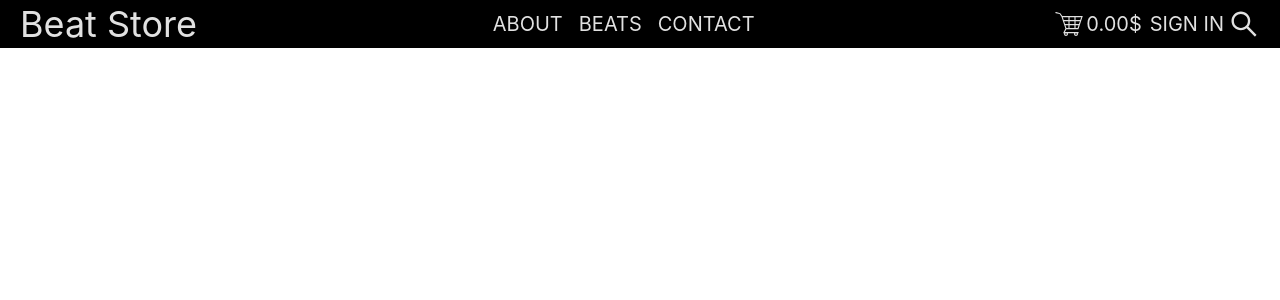
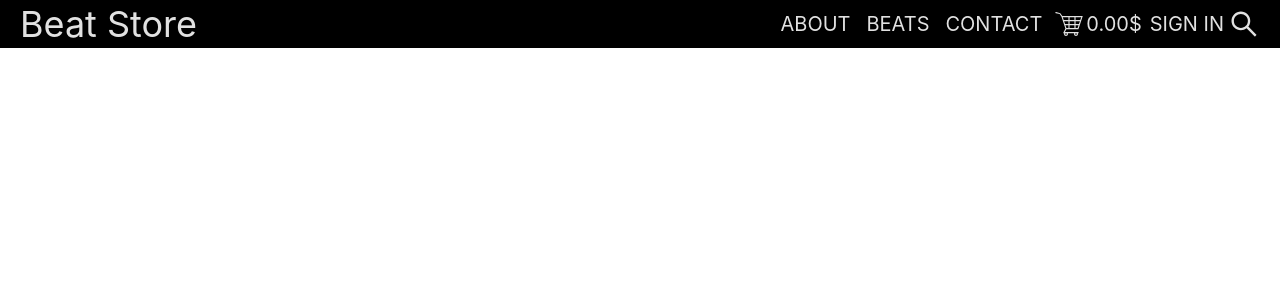
Before and after one commit to AlexanderTurok/beat-store-frontend-new, a React (Create React App) app: page / in a window 1280 px wide. Shown: the top 300 px of the page. Built offline with nearby package versions, Linux system fonts and the light colour scheme.

Commit message:
move menu to right

```diff
--- a/src/style/css/config.css
+++ /dev/null
@@ -1,6 +0,0 @@
-* {
-  margin: 0;
-  padding: 0;
-  -webkit-box-sizing: border-box;
-          box-sizing: border-box;
-}
--- a/src/style/css/header/menu.css
+++ b/src/style/css/header/menu.css
@@ -12,7 +12,6 @@
   -webkit-box-align: center;
       -ms-flex-align: center;
           align-items: center;
-  margin-right: auto;
 }
 .menu .menu-button {
   color: #e1e1e1;
--- a/src/style/scss/header/menu.scss
+++ b/src/style/scss/header/menu.scss
@@ -5,7 +5,6 @@
   flex-direction: row;
   justify-content: flex-end;
   align-items: center;
-  margin-right: auto;
   .menu-button {
     color: $color_2;
     padding: 0 8px;
```
